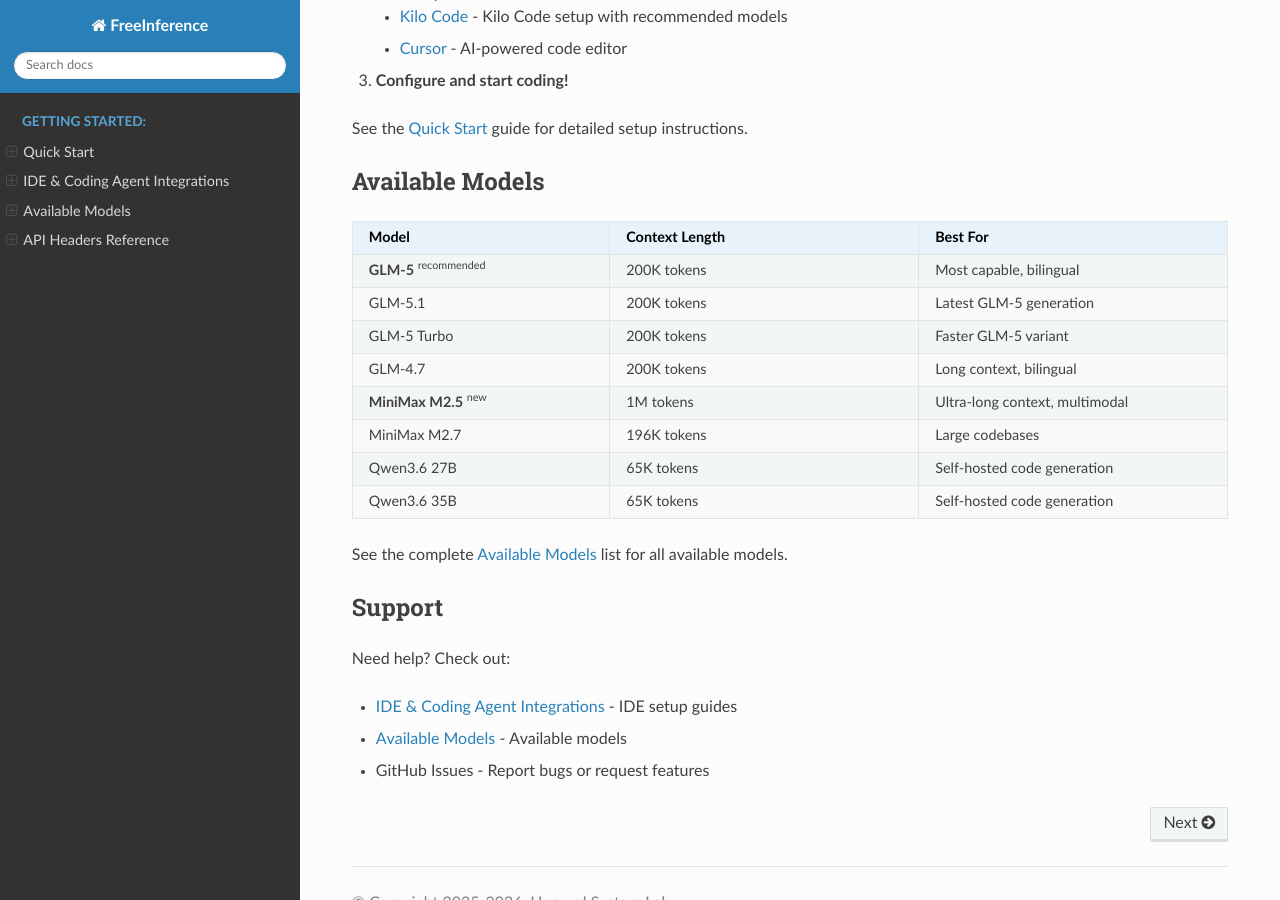
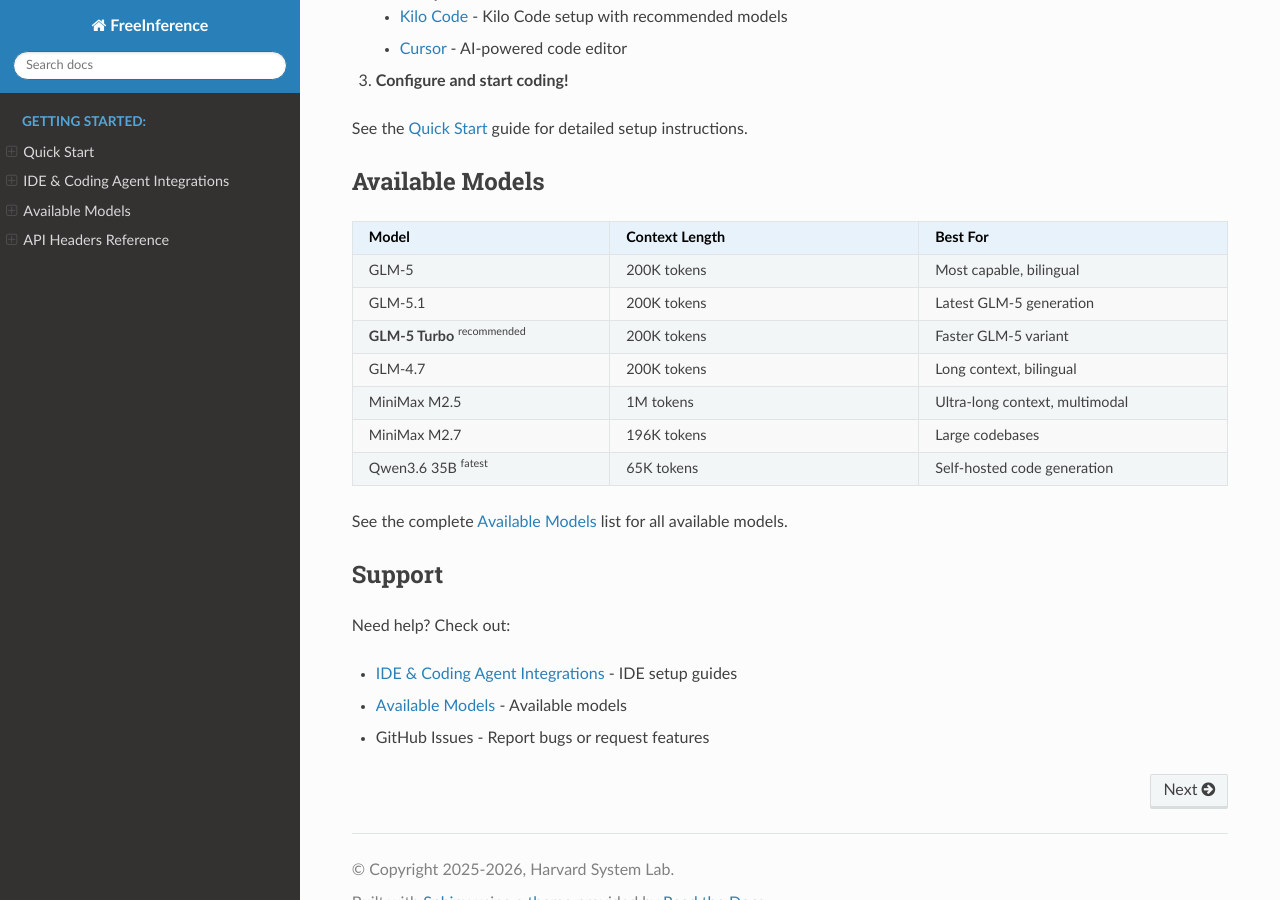
Before and after one commit to B-A-M-N/hybridInference, a Sphinx documentation site: the page built from docs/free_inference/docs/source/index.rst, in a window 1280 px wide and 900 px high, scrolled down 931 px. Built offline with Sphinx 7.4.7 and the Read the Docs theme 3.1.0, drawn with Linux system fonts in a browser that asks for light colours.

Commit message:
docs: update FreeInference model badges

```diff
--- a/docs/free_inference/docs/source/index.rst
+++ b/docs/free_inference/docs/source/index.rst
@@ -65,28 +65,25 @@
    * - Model
      - Context Length
      - Best For
-   * - **GLM-5** :sup:`recommended`
+   * - GLM-5
      - 200K tokens
      - Most capable, bilingual
    * - GLM-5.1
      - 200K tokens
      - Latest GLM-5 generation
-   * - GLM-5 Turbo
+   * - **GLM-5 Turbo** :sup:`recommended`
      - 200K tokens
      - Faster GLM-5 variant
    * - GLM-4.7
      - 200K tokens
      - Long context, bilingual
-   * - **MiniMax M2.5** :sup:`new`
+   * - MiniMax M2.5
      - 1M tokens
      - Ultra-long context, multimodal
    * - MiniMax M2.7
      - 196K tokens
      - Large codebases
-   * - Qwen3.6 27B
-     - 65K tokens
-     - Self-hosted code generation
-   * - Qwen3.6 35B
+   * - Qwen3.6 35B :sup:`fatest`
      - 65K tokens
      - Self-hosted code generation
 
```
Also changed, not shown: docs/free_inference/README.md.
